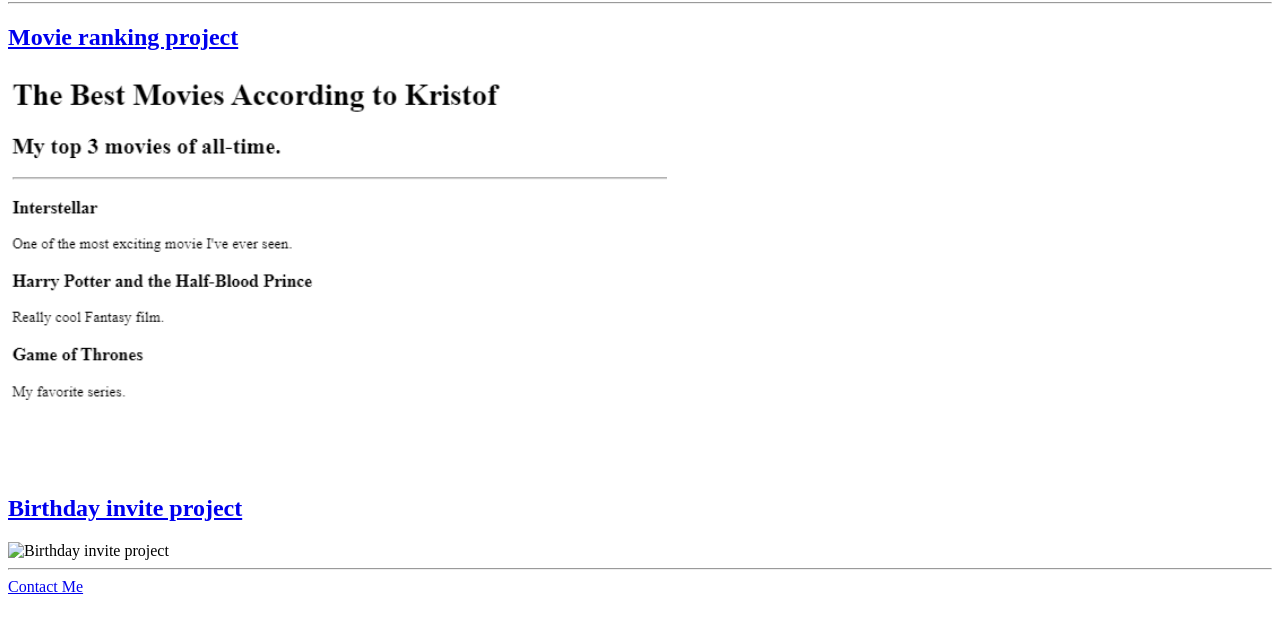
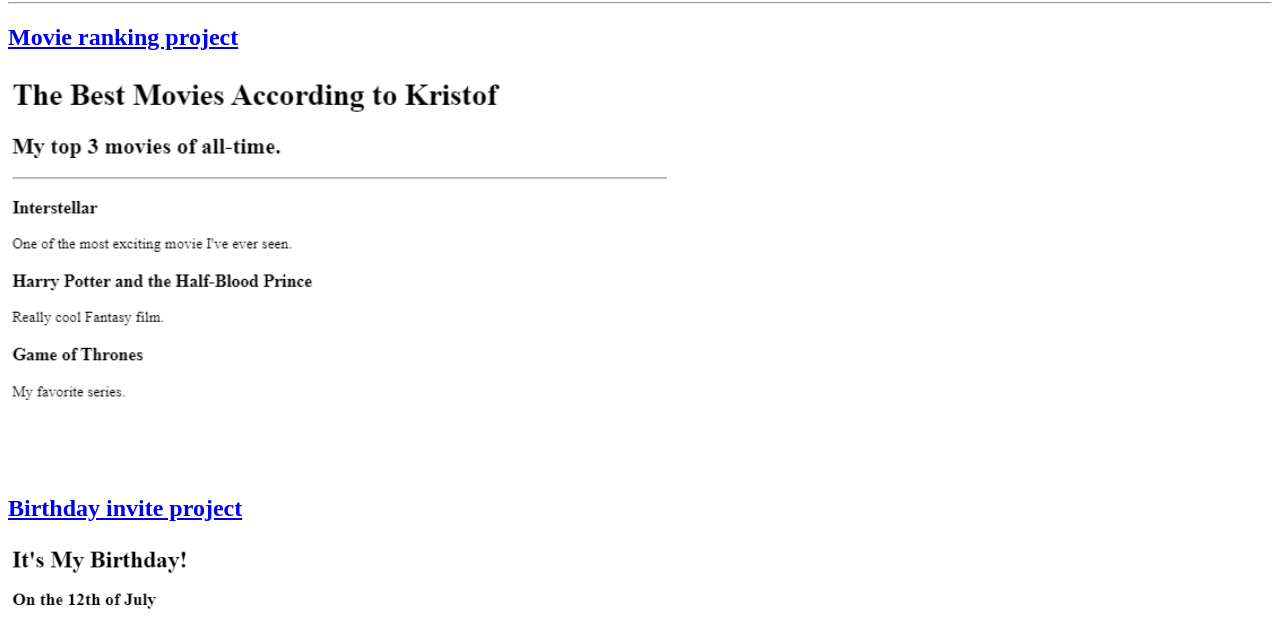
Before and after one commit to deneskristof/test-portfolio, a plain HTML site: page index.html in a window 1280 px wide. Shown: the part 136-757 px from the top of the page. Drawn offline with Linux system fonts and the light colour scheme.

Commit message:
left the index file

```diff
--- a/index.html
+++ b/index.html
@@ -13,7 +13,7 @@
     <h2><a href="public/movie-ranking.html">Movie ranking project</a></h2>
     <img src="assets/images/movies.png" alt="Movie ranking project" height="400">
     <h2><a href="public/birthday-invite.html">Birthday invite project</a></h2>
-    <img src="assets/images/birthday-invite.png" alt="Birthday invite project" height="400">
+    <img src="assets/images/Birthday.png" alt="Birthday invite project" height="400">
     <hr />
     <a href="public/contact.html">Contact Me</a>
  </body>
```
